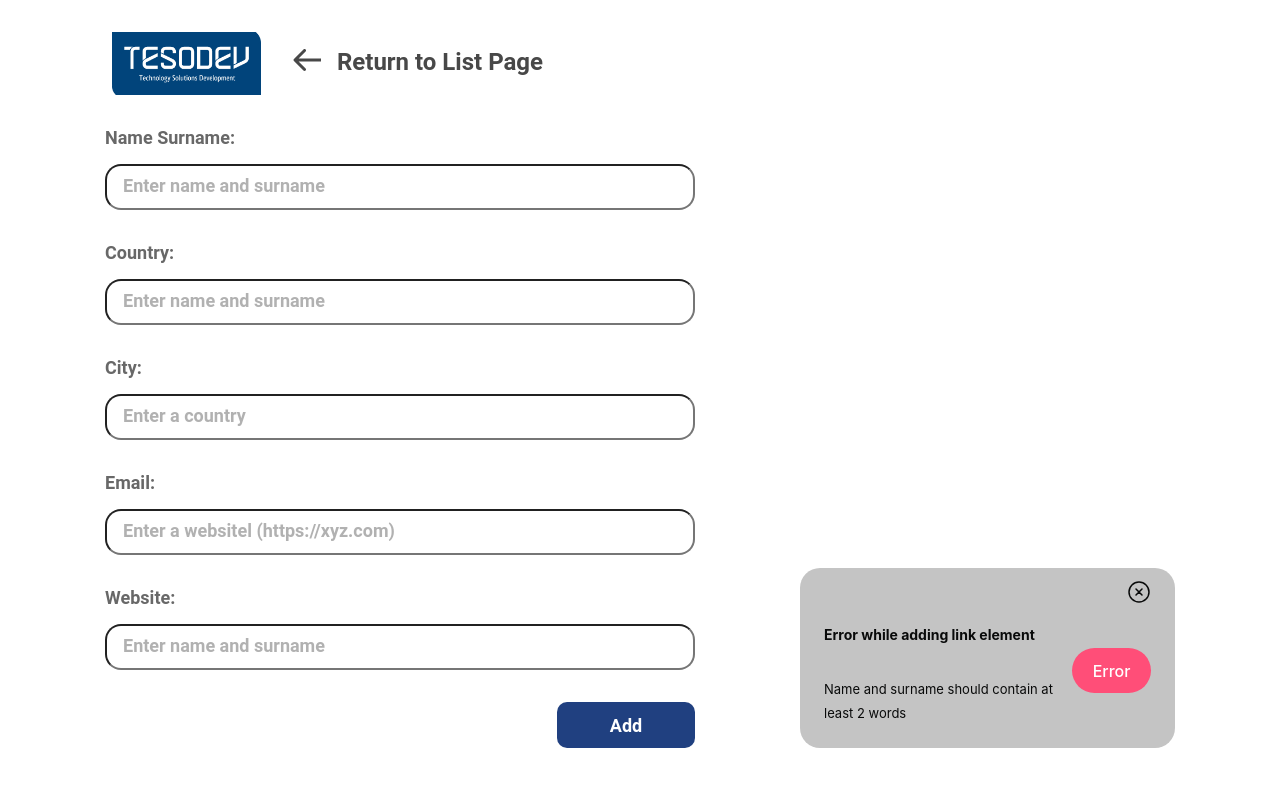
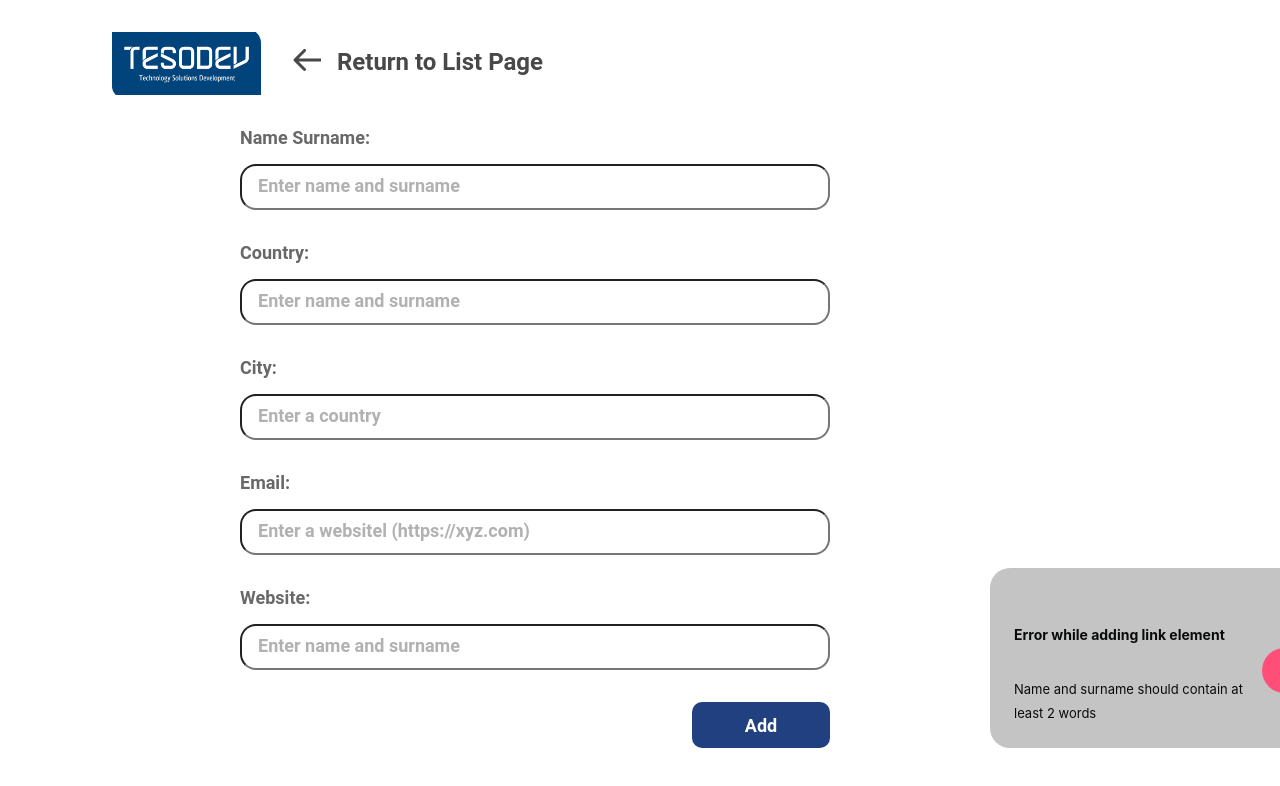
Before and after one commit to justsedaunal/tesodev-case, a Next.js app: page /add-link in a window 1280 px wide. Shown: the top 786 px of the page. Built offline with nearby package versions, Linux system fonts and the light colour scheme.

Commit message:
flex structure changed of toast and form

```diff
--- a/styles/globals.css
+++ b/styles/globals.css
@@ -573,13 +573,14 @@ body {
 
 .form-toast-container {
   display: flex;
-  justify-content: space-evenly;
+
 }
 
 .form {
   display: flex;
   flex-direction: column;
   align-items: center;
+  margin-left: 15rem;
 }
 
 .form div {
@@ -658,6 +659,7 @@ body {
   background-color: rgb(196, 196, 196);
   border-radius: 20px;
   align-self: flex-end;
+  margin-left: 10rem;
 }
 
 .toast-container div:first-child {
```
